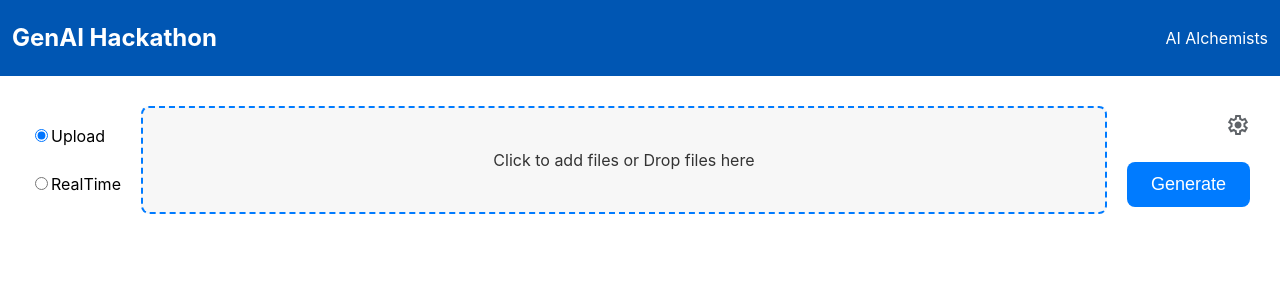
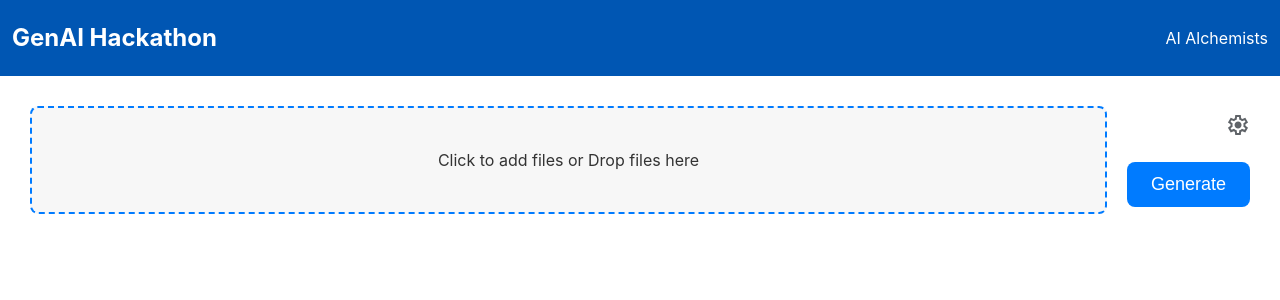
Before and after one commit to AiAlchemy-2024/AiAlchemy-2024, a React (Vite) app in the folder Frontend/: page / in a window 1280 px wide. Shown: the top 300 px of the page. Built offline with nearby package versions, Linux system fonts and the light colour scheme.

Commit message:
rem radios

```diff
--- a/Frontend/src/App.jsx
+++ b/Frontend/src/App.jsx
@@ -108,7 +108,7 @@ const App = () => {
         <p>AI Alchemists</p>
       </div>
       <form onSubmit={handleSubmit}>
-        <RadioButton />
+        {/* <RadioButton /> */}
 
         <div
           className="drop-zone"
```
